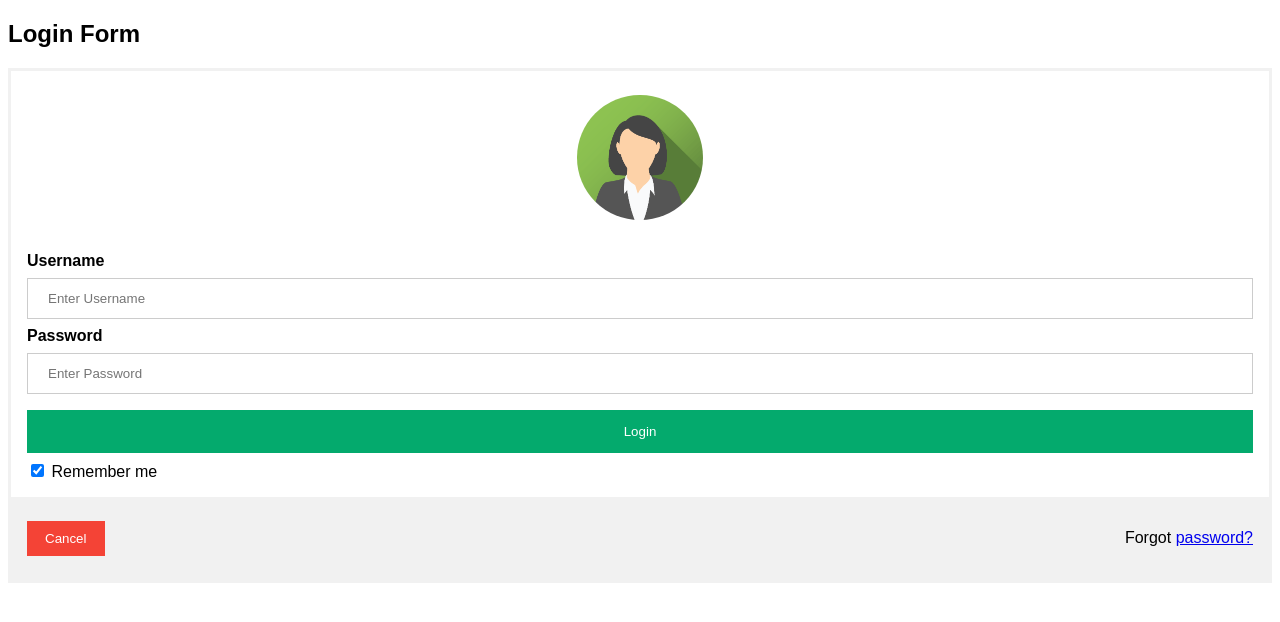
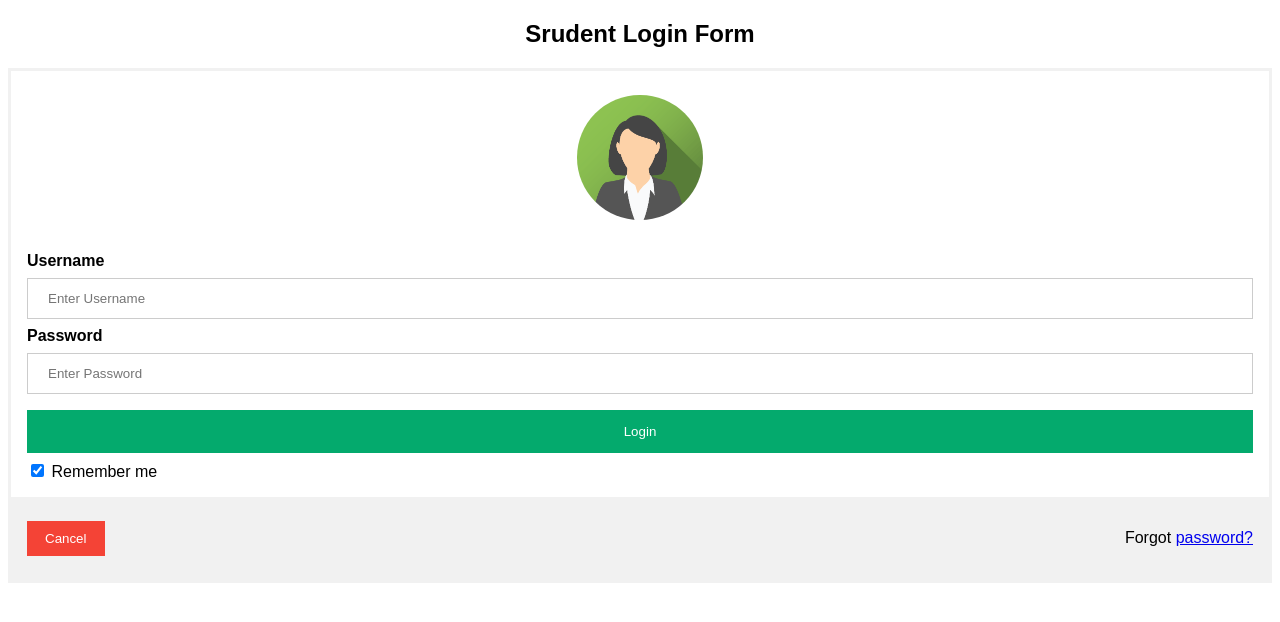
Before and after one commit to dvenkatark/loginapp, a plain HTML site: page index.html in a window 1280 px wide. Drawn offline with Linux system fonts and the light colour scheme.

Commit message:
Keader changed

```diff
--- a/index.html
+++ b/index.html
@@ -68,7 +68,7 @@ span.psw {
 </head>
 <body>
 
-<h2>Login Form</h2>
+	<center><h2>Srudent Login Form</h2></center>
 
 <form action="/action_page.php" method="post">
   <div class="imgcontainer">
```
